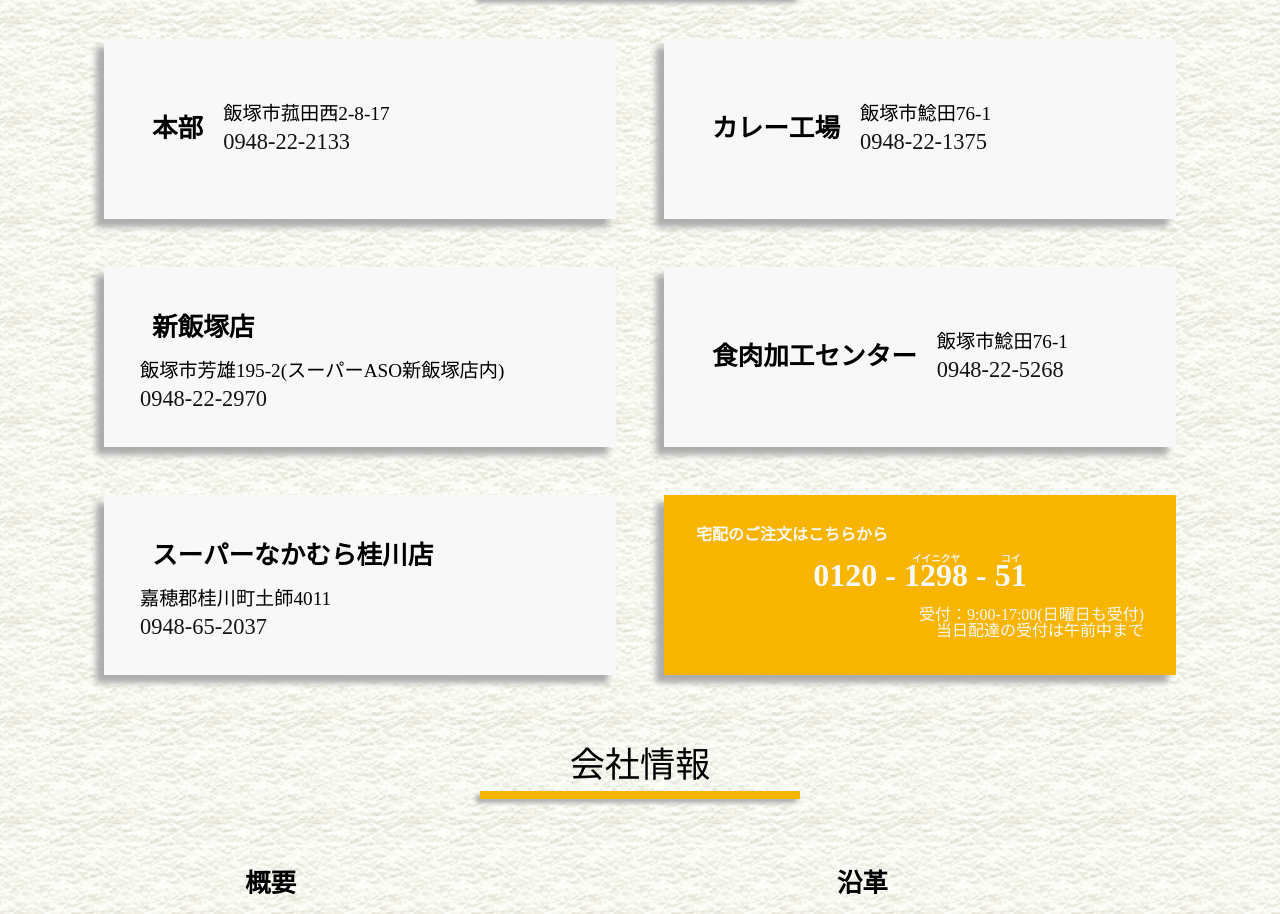
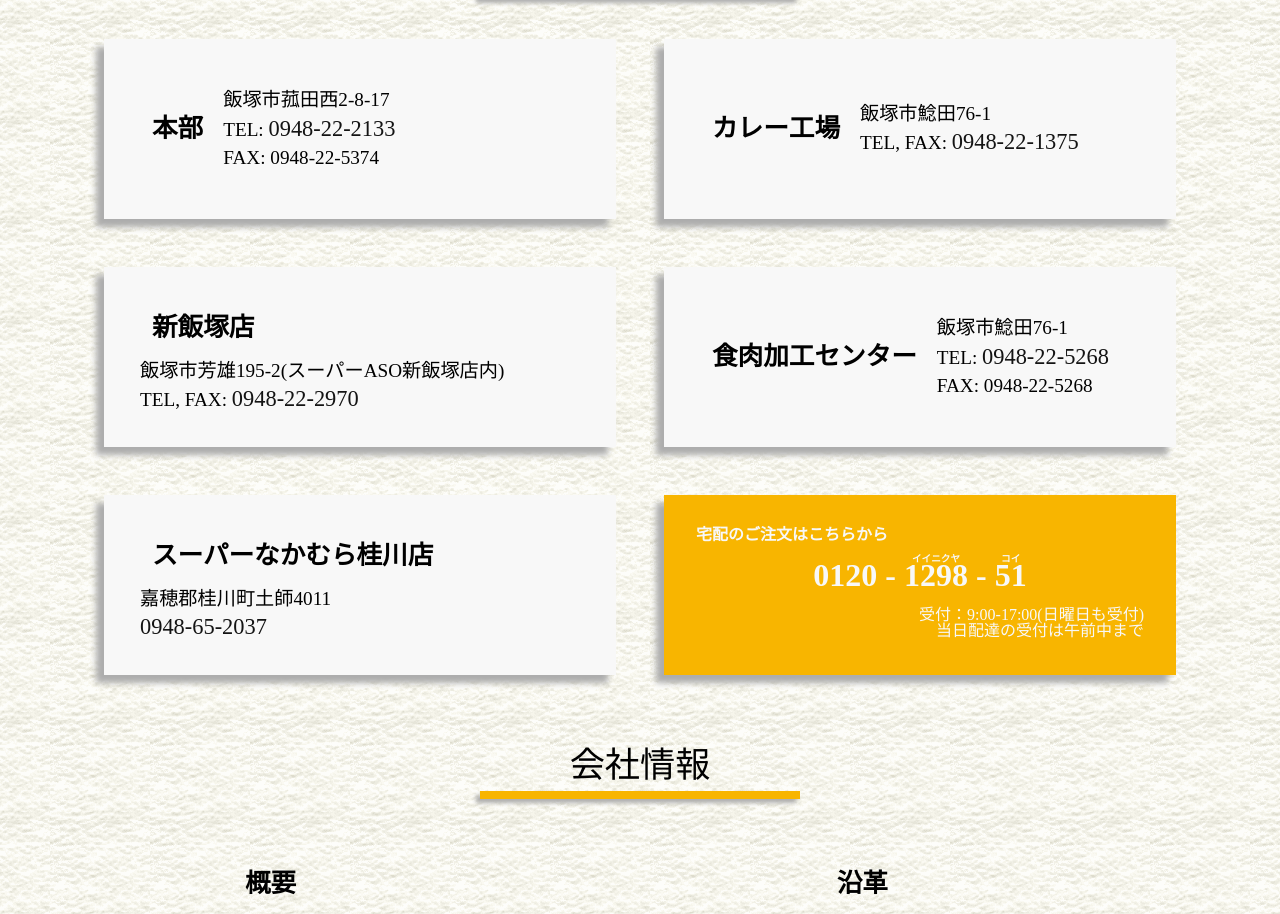
Before and after one commit to tonegraphics/niku-nakamura, a website: page index.html in a window 1280 px wide. Shown: the part 3430-4344 px from the top of the page. Drawn offline with nearby package versions, Linux system fonts and the light colour scheme.

Commit message:
add FAX info

```diff
--- a/index.html
+++ b/index.html
@@ -202,28 +202,30 @@
             <h2>本部</h2>
             <ul>
               <li>飯塚市菰田西2-8-17</li>
-              <li><a href="tel:0948-22-2133">0948-22-2133</a></li>
+              <li>TEL: <a href="tel:0948-22-2133">0948-22-2133</a></li>
+              <li>FAX: 0948-22-5374</li>
             </ul>
           </div>
           <div class="p-stores-list__item">
             <h2>カレー工場</h2>
             <ul>
               <li>飯塚市鯰田76-1</li>
-              <li><a href="tel:0948-22-1375">0948-22-1375</a></li>
+              <li>TEL, FAX: <a href="tel:0948-22-1375">0948-22-1375</a></li>
             </ul>
           </div>
           <div class="p-stores-list__item">
             <h2>新飯塚店</h2>
             <ul>
               <li>飯塚市芳雄195-2(スーパーASO新飯塚店内)</li>
-              <li><a href="tel:0948-22-2970">0948-22-2970</a></li>
+              <li>TEL, FAX: <a href="tel:0948-22-2970">0948-22-2970</a></li>
             </ul>
           </div>
           <div class="p-stores-list__item">
             <h2>食肉加工センター</h2>
             <ul>
               <li>飯塚市鯰田76-1</li>
-              <li><a href="tel: 0948-22-5268"> 0948-22-5268</a></li>
+              <li>TEL: <a href="tel: 0948-22-5268"> 0948-22-5268</a></li>
+              <li>FAX: 0948-22-5268</li>
             </ul>
           </div>
           <div class="p-stores-list__item">
```
